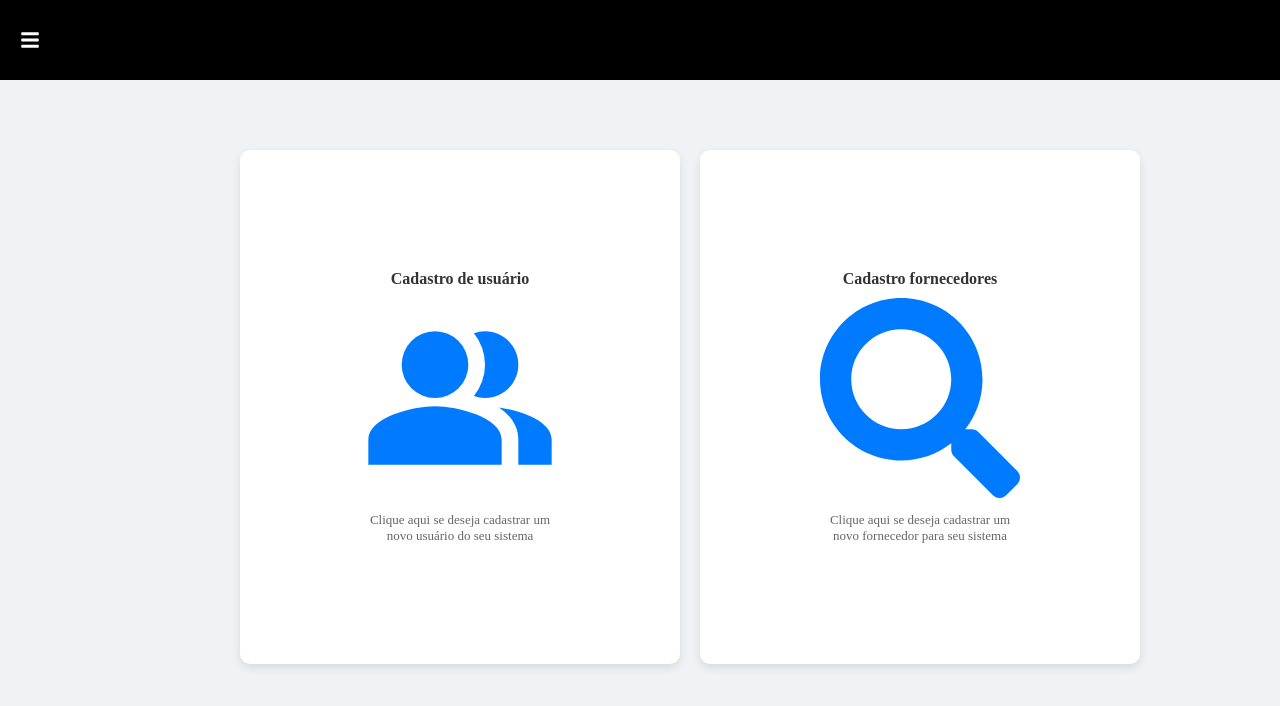
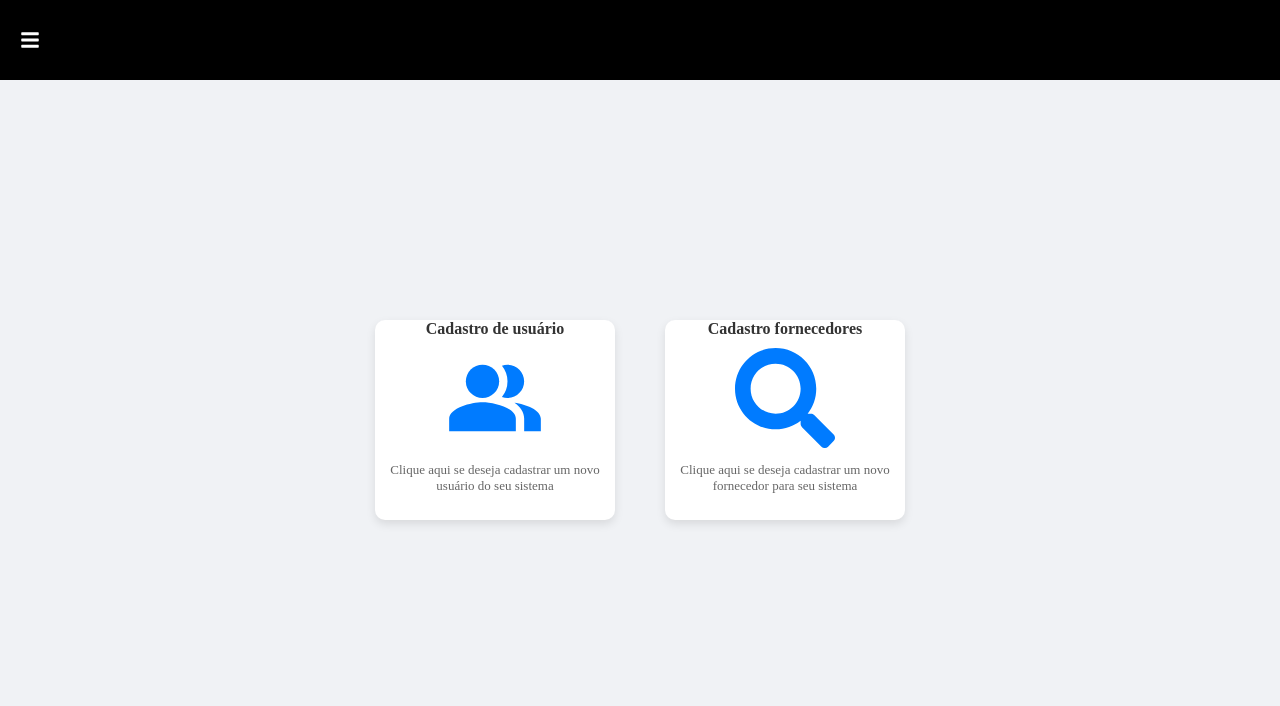
Before and after one commit to slicedcheese1/OticaCrud, a React (Vite) app: page /Sistema/Cadastros in a window 1280 px wide. Shown: the top 706 px of the page. Built offline with nearby package versions, Linux system fonts and the light colour scheme.

Commit message:
Reduzir o tamanho dos botões

```diff
--- a/src/Componentes/Cadastro/CadastroDashboard/CadastroBotoes2.css
+++ b/src/Componentes/Cadastro/CadastroDashboard/CadastroBotoes2.css
@@ -3,16 +3,21 @@
   justify-content: space-around;
   align-items: center;
   gap: 20px;
-    margin: 50px auto;
-    width: 100vh;
+  margin: 25vh auto;
+  width: 70vh; /* Altura fixa ajustada */
+  height: 30vh; /* Altura fixa ajustada */
+  overflow: hidden;
+  flex-wrap: wrap; /* Permite que os cards quebrem para a próxima linha */
 }
 
 .card-opt {
   background-color: #fff;
   border-radius: 10px;
   box-shadow: 0px 4px 10px rgba(0, 0, 0, 0.1);
-    padding: 15vh;
-    width: 60vh;
+  padding: auto;
+  width: 30vh;
+  height: 25vh;
+  justify-content: center;
   text-align: center;
   text-decoration: none;
   transition: transform 0.3s ease;
@@ -23,21 +28,17 @@
 }
 
 .card-opt h4 {
-
-
   margin-bottom: 10px;
   color: #333;
 }
 
 .card-opt p {
-
   font-size: 1.3rem;
   color: #666;
 }
 
 .icon-people {
-
-    font-size: 20rem;
+  font-size: 10rem;
   color: #007bff;
   margin-bottom: 10px;
 }
```
Lines whose indentation alone changed are shown as unchanged.
